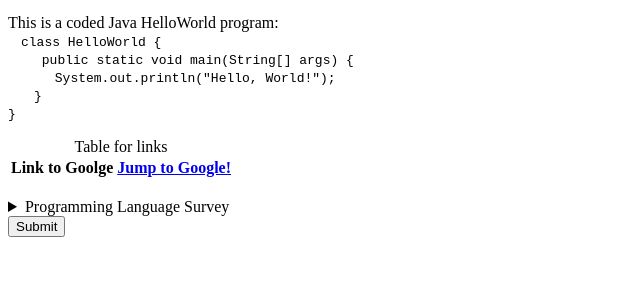
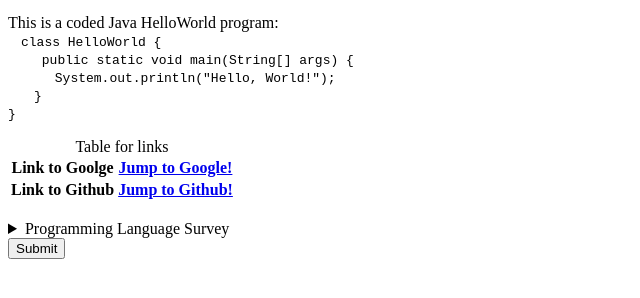
Before and after one commit to Ray-Huang88/wi21-cse110-lab3, a plain HTML site: page index.html in a window 1280 px wide. Shown: the part 404-702 px from the top of the page, without its empty margins (0-640 px from the left). Drawn offline with Linux system fonts and the light colour scheme.

Commit message:
Update index.html

```diff
--- a/index.html
+++ b/index.html
@@ -35,6 +35,10 @@
           <th>Link to Goolge</th>
           <th><a href="https://www.google.com/">Jump to Google!</a> </th>
         </tr>
+        <tr>
+          <th>Link to Github</th>
+          <th><a href="https://github.com/Ray-Huang88/CSE110-Lab2/blob/main/index.html">Jump to Github!</a> </th>
+        </tr>
     </table>
     <br>
     <details>
```
